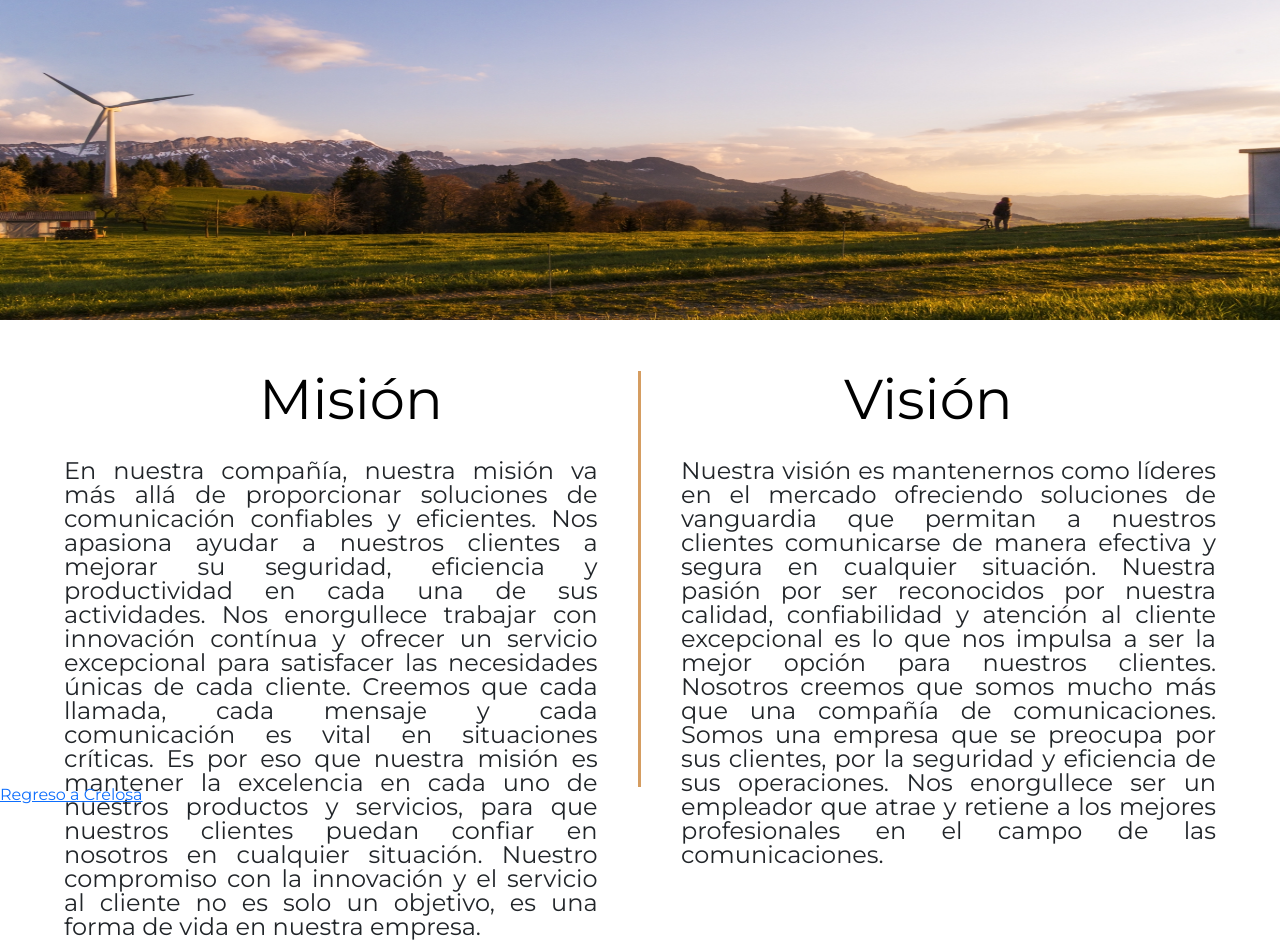
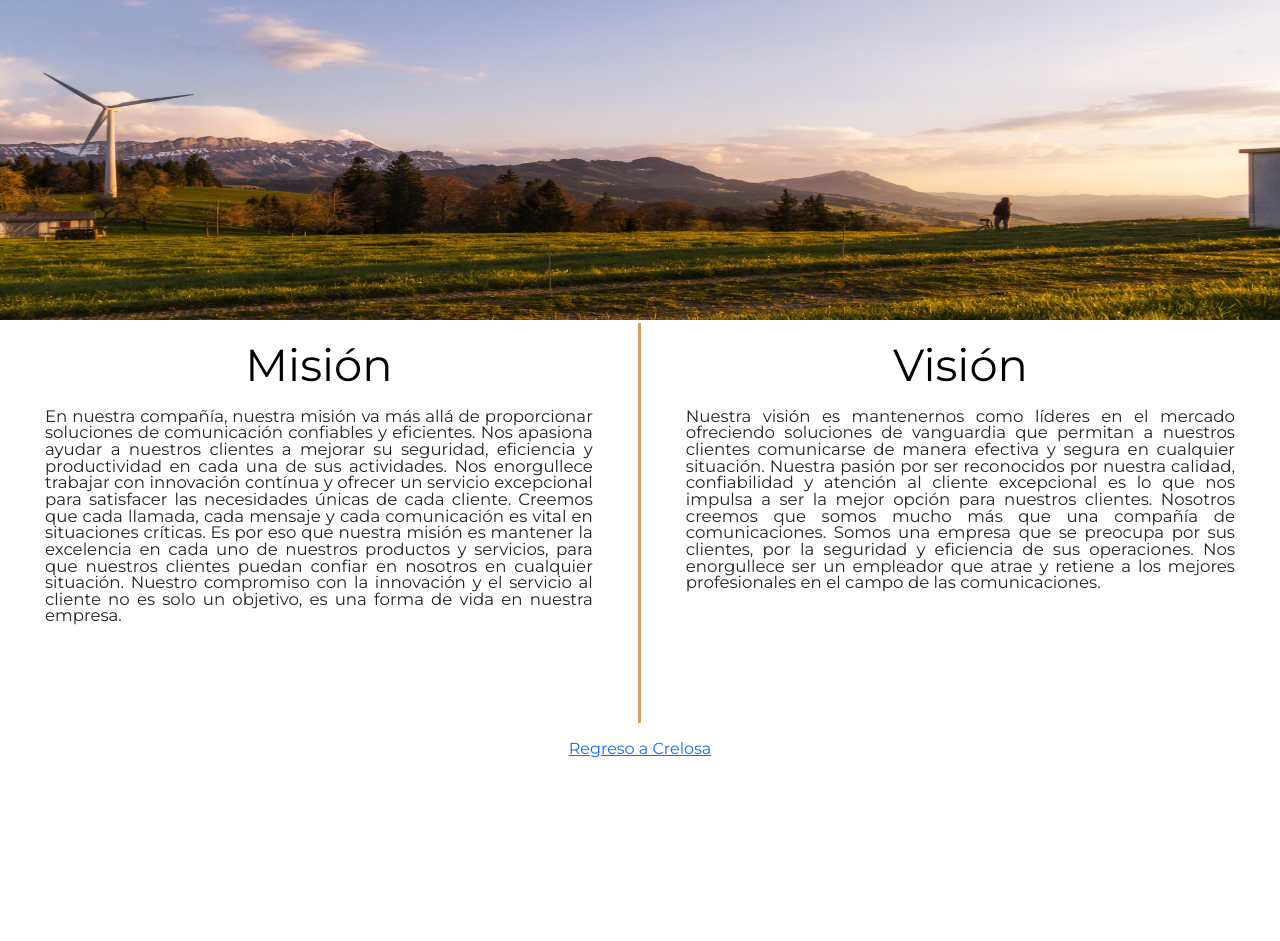
Before and after one commit to Flunavgt/shopping_cart, a React (Create React App) app: page /quienes_somos in a window 1280 px wide. After the commit the page ends 800 px from the top, so only its background shows below. Built offline with nearby package versions, Linux system fonts and the light colour scheme; a web font is replaced by a local one.

Commit message:
Change definitions on instrucitons page

```diff
--- a/src/components/crelosa_page_components/introducción.jsx
+++ b/src/components/crelosa_page_components/introducción.jsx
@@ -159,30 +159,46 @@ const Introducción = () => {
         <div className="infoCompany">
 
           <p className="dissapearone">
-            DMR de nivel I tienen una potencia de transmisión más baja y son más
-            utilizadas por personas en actividades recreativas al aire libre,
-            pequeñas empresas u otras aplicaciones que no requieren una
-            cobertura de área amplia.
+            DMR o Radio Móvil Digital (Digital Mobile Radio por sus siglas en inglés)
+            es un estándar de radio digital abierto. Con reconocimiento mundial,
+            es una tecnología que combina voz, datos, características y aplicaciones.
+            <br />
+            <br />
+            Gracias al estándar DMR,
+            las radios Hytera DMR funcionan tienen gran compatibilidad con cualquier otro sistema.
+            Los radios Hytera DMR se distinguen por su amplitud de rango y sus características
+            únicas para comunicaciones de negocio y de misión crítica.
+            <br />
+            <br />
+            Desde la ligera y compacta serie H, diseñada para facilitar el uso en interiores,
+            hasta la robusta y segura radio intrínsecamente segura PD796Ex que opera en ambientes
+            hostiles donde la seguridad es vital. Hay un radio para todos: radios para seguridad,
+            radios para mejorar la productividad, radios para atmósferas explosivas, y más.
+            En Hytera, estamos conectando personas en todo el mundo, mejorando la seguridad y
+            la productividad de millones de personas.
+
           </p>
 
           <p className="dissapeartwo">
-            DMR Tier III también utiliza la banda de frecuencia de 66 a 960 MHz,
-            específicamente 66-88 MHz, 136-174 MHz, 400-527 MHz y 806-941 MHz.
-            DMR Tier III admite enlaces de radio que operan bajo licencias
-            individuales.
-            El nivel III permite servicios de voz, mensajes de texto y paquetes de
-            datos en una variedad de formatos. El estándar DMR también especifica el uso
-            de la tecnología TDMA. TDMA significa Acceso Múltiple por División
-            de Tiempo. TDMA proporciona dos canales lógicos y cada espacio de
-            canal de 12,5 kilohercios.
-            Esto proporciona una duplicación útil de la capacidad dentro del
-            mismo espacio de canales analógicos.
+            El Nivel III de DMR, según lo define el ETSI, cubre las operaciones de trunking en las
+            bandas de frecuencia 66-960 MHz. El estándar especifica dos intervalos de tiempo
+            en canales de12,5
+            kHz, y es similar a TETRA en que admite funcionalidades de voz y mensajería corta
+            en una amplia
+            gama de formatos. Sin embargo, en comparación con TETRA, su precio no es tan alto.
+            El Tier III al ser un más avanzado que la tecnología análoga y DMR I o II, es
+            adecuado para
+            algunas de las operaciones más complejas del mundo.
+            La solución DMR Tier III de Hytera, el DS-6211, constituye la verdadera ruta
+            de actualización para los clientes de MPT1327.
+
           </p>
           <p className="dissapearthree">
-            DMR de nivel I tienen una potencia de transmisión más baja y son más
-            utilizadas por personas en actividades recreativas al aire libre,
-            pequeñas empresas u otras aplicaciones que no requieren una
-            cobertura de área amplia.
+            Tiene como características que su ancho de banda varíaentre
+            300 a 3.000 MHz, aunque con algunos canales de banda superior,
+            entre 3.5 GHz y 26 GHz. Es usado como enlace entre una empresa y
+            un centro que funcione como centro de conmutación del operador,
+            o como un enlace entre redes LAN.
           </p>
         </div>
       </div>
--- a/src/components/crelosa_page_components/quienes_somos.jsx
+++ b/src/components/crelosa_page_components/quienes_somos.jsx
@@ -40,7 +40,9 @@ const QuieneSomos = () => (
         </p>
       </div>
     </div>
-    <Link to={{ pathname: '/' }}>Regreso a Crelosa</Link>
+    <div className="return_btn_container">
+      <Link to={{ pathname: '/' }} className=""> Regreso a Crelosa </Link>
+    </div>
   </section>
 );
 
--- a/src/styles/CrelosaPage-styles/introduccion.css
+++ b/src/styles/CrelosaPage-styles/introduccion.css
@@ -25,23 +25,25 @@
 
 .infoCompany {
   position: absolute;
-  top: 55%;
-  left: 18%;
+  top: 52%;
   display: flex;
   flex-direction: column;
-  width: 65vw;
+  align-items: center;
+  justify-content: center;
+  width: 100vw;
+  height: 25vh;
   text-align: justify;
   color: white;
+  padding: 0 10%;
 }
 
 .infoCompany p {
-  font-size: 1.2rem;
+  font-size: 1.2vw;
   font-weight: 400;
-  margin-bottom: 1rem;
 }
 
 .titleCompanyintro {
-  font-size: 5rem;
+  font-size: 5vw;
   font-weight: 600;
   margin-bottom: 1rem;
   position: absolute;
@@ -57,8 +59,8 @@
 .logo_main_img {
   position: absolute;
   top: 10%;
-  left: 22%;
- height: 45%;
+  left: 1%;
+  height: 45%;
 }
 
 .titleCompanyintro span {
@@ -69,13 +71,12 @@
   border: none;
   background-color: rgba(240, 248, 255, 0.262);
   border-radius: 15px;
-  font-size: 2rem;
+  font-size: 2vw;
   font-weight: 600;
   color: white;
   text-shadow: 1px 2px 5px black;
   padding: 0.5rem 2rem;
   height: 60px;
-  border: 1px solid #000;
 }
 
 .containerBtnDmr {
--- a/src/styles/CrelosaPage-styles/quienes_somos.css
+++ b/src/styles/CrelosaPage-styles/quienes_somos.css
@@ -1,50 +1,53 @@
 
 .Main_quienessomos_container {
-  height: 95vh;
-  margin-bottom: 4vh;
+  height: 100vh;
+  overflow: hidden;
+  /* border: 1px solid #000; */
 }
 
 .backgroundmv {
   width: 100vw;
   height: 40vh;
-
+  /* border: 1px solid #000; */
 }
 
 .vismissom {
   display: flex;
-  width: 90vw;
-  margin-inline: 5vw;
-  justify-content: flex-start;
+  width: 100vw;
+  height: 50vh;
+  /* border: 1px solid #f30000; */
 }
 
 .vismissom p {
   text-align: justify;
-  font-size: 1.5rem;
+  font-size: 1.3vw;
+  /* border: 1px solid #000; */
 }
 
 .vismissom h1 {
-  font-size: 3.5rem;
+  font-size: 3.5vw;
   color: #000;
-  margin-bottom: 2rem;
+  margin: 20px;
+  /* border: 1px solid #000; */
 }
 
 .mision,
 .vision {
   display: flex;
   flex-direction: column;
-  margin-top: 3rem;
   align-items: center;
-  height: 52vh;
-  /* gap: 1rem; */
   width: 100%;
+  /* border: 1px solid #000; */
+  padding: 0px 45px;
 }
 
-.vision p {
-  margin-left: 7%;
-}
-
-.mision p {
-  margin-right: 7%;
+.return_btn_container {
+  /* border: 1px solid #000; */
+  width: 100%;
+  height: 4vw;
+  display: flex;
+  justify-content: center;
+  align-items: center;
 }
 
 .mision  {
```
